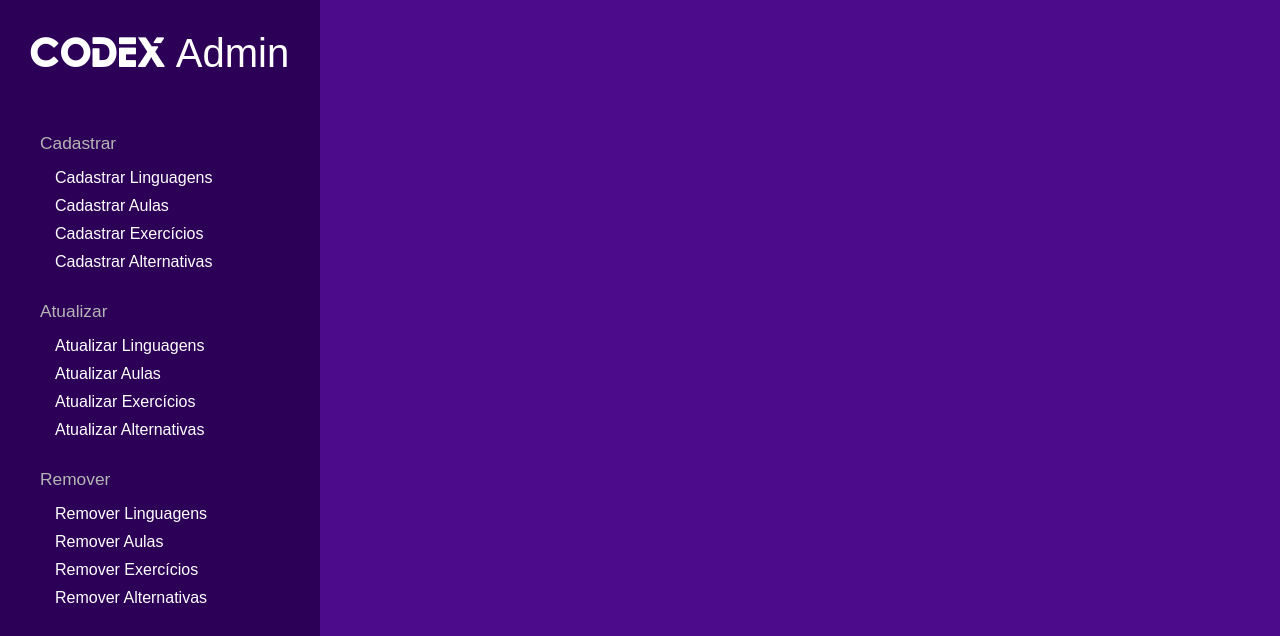
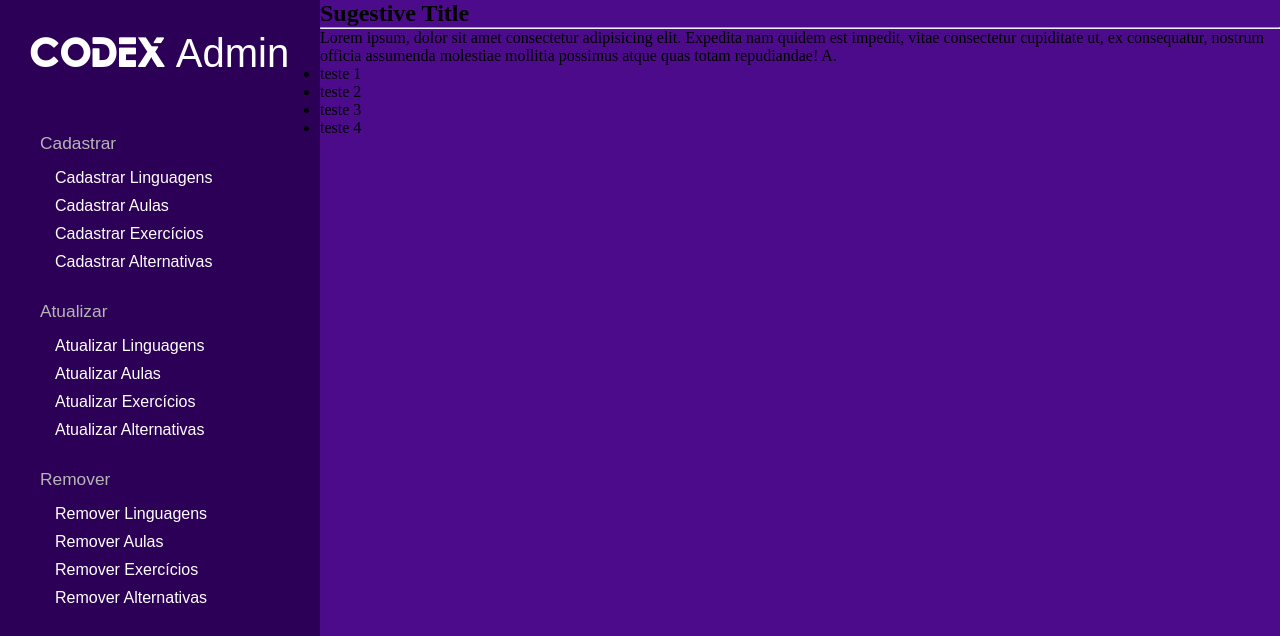
Before and after one commit to MarceloJimenes/site-codex, a PHP site: page /pages/admin-dashboard/dashboard.php in a window 1280 px wide. Shown: the top 636 px of the page. Run offline with PHP 8.4, Linux system fonts and the light colour scheme.

Commit message:
added test.html

```diff
--- a/pages/admin-dashboard/dashboard.php
+++ b/pages/admin-dashboard/dashboard.php
@@ -41,10 +41,9 @@
     </div>
 
     <div class="content">
-      <!--
-        Colocar dados do CODEX... Tipo "Quantas linguagens cadastradas,..."
-        Se possível colocar gráficos ou algo interessante e que seja útil
-      -->
+      <?php
+        include ("test.html");
+      ?>
     </div>
   </section>
 </body>
--- /dev/null
+++ b/pages/admin-dashboard/test.html
@@ -0,0 +1,20 @@
+<!DOCTYPE html>
+<html lang="en">
+<head>
+  <meta charset="UTF-8">
+  <meta http-equiv="X-UA-Compatible" content="IE=edge">
+  <meta name="viewport" content="width=device-width, initial-scale=1.0">
+  <title>Document</title>
+</head>
+<body>
+  <h1>Sugestive Title</h1>
+  <hr>
+  <p>Lorem ipsum, dolor sit amet consectetur adipisicing elit. Expedita nam quidem est impedit, vitae consectetur cupiditate ut, ex consequatur, nostrum officia assumenda molestiae mollitia possimus atque quas totam repudiandae! A.</p>
+  <ul>
+    <li>teste 1</li>
+    <li>teste 2</li>
+    <li>teste 3</li>
+    <li>teste 4</li>
+  </ul>
+</body>
+</html>
```
